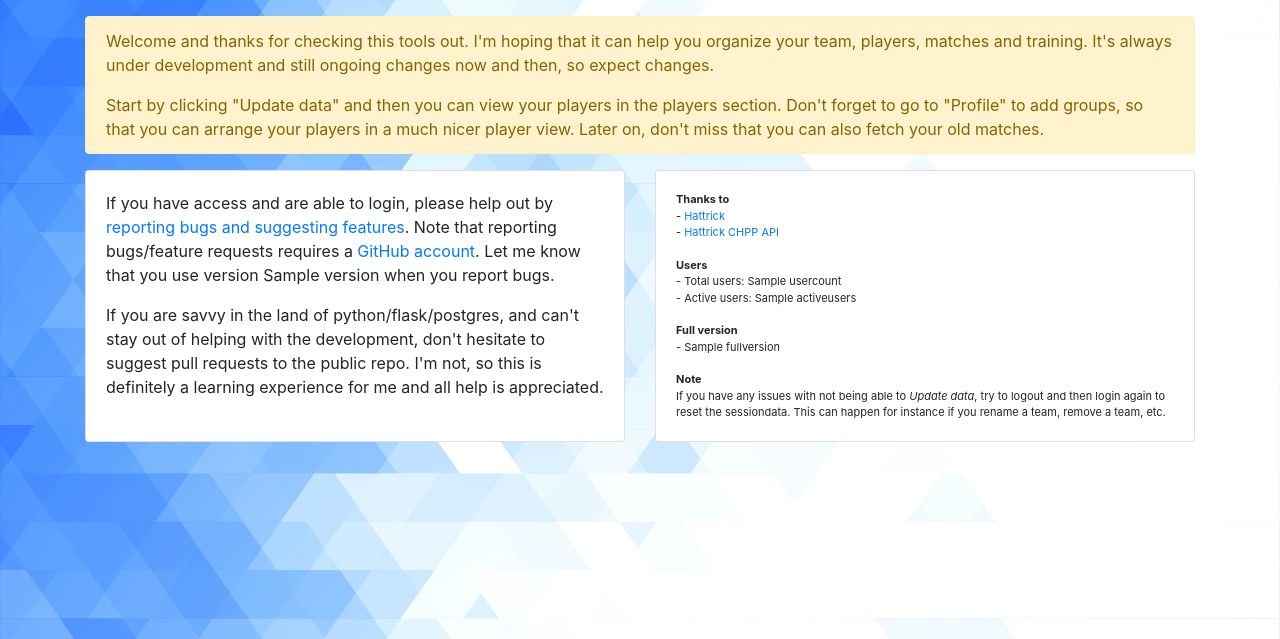
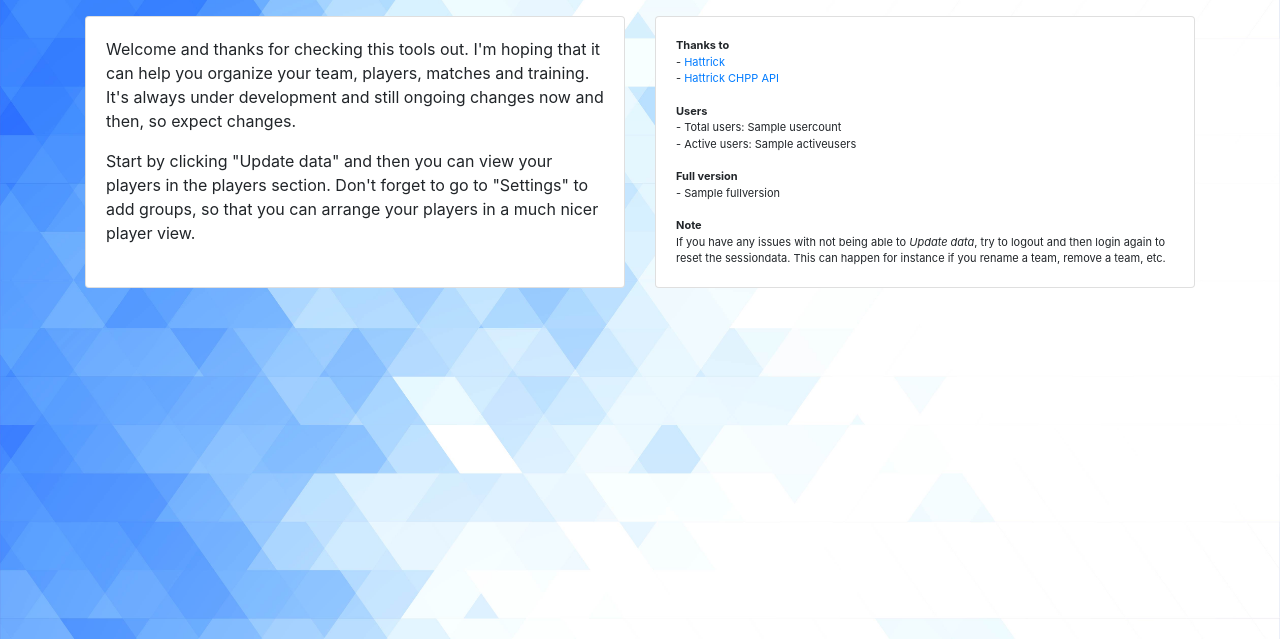
Before and after one commit to kvarak/htstatus, a Flask app: template app/templates/main.html in a window 1280 px wide. Shown: the part 120-759 px from the top of the page. Run offline with Flask 3, Linux system fonts and the light colour scheme; the template is opened without the code that fills it: most values are stand-ins (such as "Sample title", 1, 10 or a date in 2020); some libraries are stand-ins or nearby versions.

Commit message:
Update main page

```diff
--- a/app/templates/main.html
+++ b/app/templates/main.html
@@ -19,7 +19,7 @@
   </div>
   {% endif %}
 
-  <div class="alert alert-warning" role="alert">
+  <!-- <div class="alert alert-warning" role="alert">
     <p class="card-text">
       Welcome and thanks for checking this tools out. I'm hoping that it can help you organize
       your team, players, matches and training. It's always under development and still ongoing
@@ -27,10 +27,10 @@
     </p>
     <p class="card-text">
       Start by clicking "Update data" and then you can view your players in the players section.
-      Don't forget to go to "Profile" to add groups, so that you can arrange your players in a much
-      nicer player view. Later on, don't miss that you can also fetch your old matches.
+      Don't forget to go to "Settings" to add groups, so that you can arrange your players in a much
+      nicer player view.
     </p>
-</div>
+</div> -->
 
   <div class="row">
     <div class="col-sm">
@@ -38,16 +38,14 @@
         <div class="card">
           <div class="card-body">
             <p class="card-text">
-              If you have access and are able to login, please help out by
-              <a href="https://github.com/kvarak/htstatus/issues">reporting bugs and suggesting features</a>.
-              Note that reporting bugs/feature requests requires a
-              <a href="https://github.com/login">GitHub account</a>.
-              Let me know that you use version {{ version }} when you report bugs.
+              Welcome and thanks for checking this tools out. I'm hoping that it can help you organize
+              your team, players, matches and training. It's always under development and still ongoing
+              changes now and then, so expect changes.
             </p>
             <p class="card-text">
-              If you are savvy in the land of python/flask/postgres, and can't stay out of helping with
-              the development, don't hesitate to suggest pull requests to the public repo.
-              I'm not, so this is definitely a learning experience for me and all help is appreciated.
+              Start by clicking "Update data" and then you can view your players in the players section.
+              Don't forget to go to "Settings" to add groups, so that you can arrange your players in a much
+              nicer player view.
             </p>
           </div>
         </div>
```
